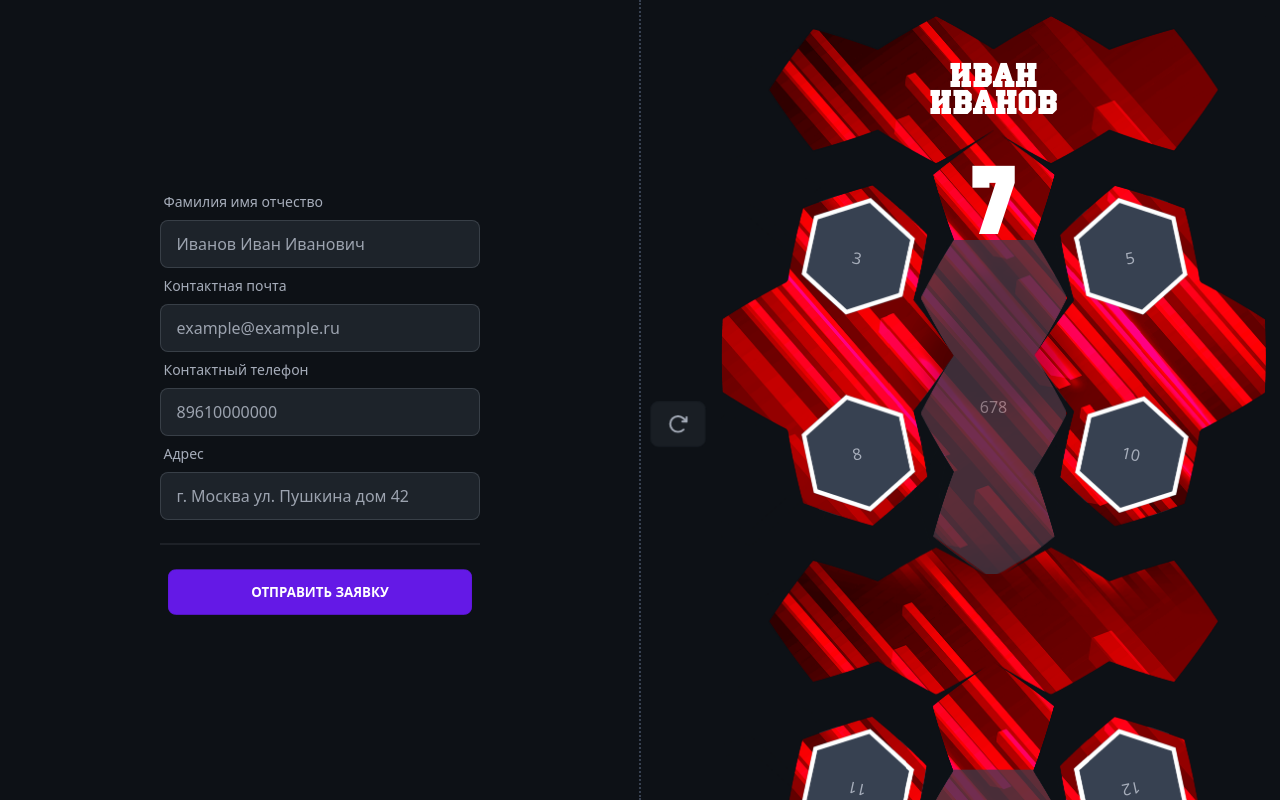
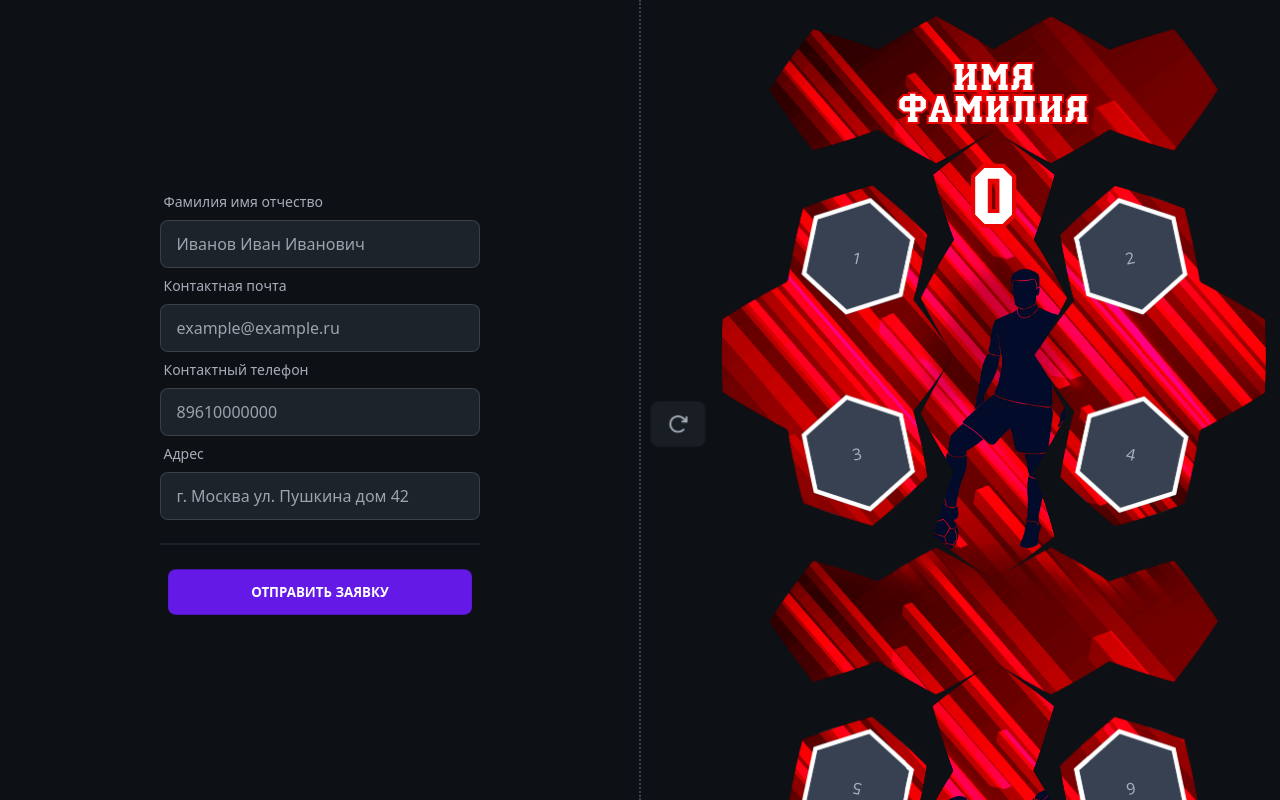
Before and after one commit to Sarylov/custom, a React (Vite) app: page /redball in a window 1280 px wide. Built offline with nearby package versions, Linux system fonts and the light colour scheme.

Commit message:
add true ids

```diff
--- a/src/modules/black-ball/constructor-black-ball.jsx
+++ b/src/modules/black-ball/constructor-black-ball.jsx
@@ -1,29 +1,44 @@
-import { useLayoutEffect, useRef, useState } from 'react';
+import {
+  useContext,
+  useEffect,
+  useLayoutEffect,
+  useRef,
+  useState,
+} from 'react';
 import grid from '../../assets/black_ball/grid.png';
 import { Modal } from '../../components/modal';
 import { PrintForm } from '../../components/print-form';
+import { BallConstructorContext } from '../../contexts/ball-constructor-context';
 
 export const ConstructorBlackBall = () => {
-  const [fullName, setFullName] = useState('Иван Иванов');
-  const [number, setNumber] = useState(7);
+  const { fullName, setFullName, number, setNumber } = useContext(
+    BallConstructorContext
+  );
   const refComponent = useRef(null);
   const [widthComponent, setWidthComponent] = useState(0);
 
+  useEffect(() => {
+    setFullName('Имя фамилия');
+    setNumber(0);
+  }, []);
+
   const numberStyles =
-    String(number).length > 1
+    number !== undefined
+      ? String(number)?.length > 1
         ? {
             fontSize: (widthComponent / 100) * 12,
-          top: '11%',
+            top: '11.5%',
           }
         : {
-          fontSize: (widthComponent / 100) * 17,
-          top: '9%',
-        };
+            fontSize: (widthComponent / 100) * 15,
+            top: '10.5%',
+          }
+      : {};
 
-  const nameParts = fullName.trim().split(' ');
-  const nameLen = nameParts.length;
-  const maxLenPart = nameParts.reduce(
-    (max, part) => (max < part.length ? part.length : max),
+  const nameParts = fullName?.trim()?.split(' ');
+  const nameLen = nameParts?.length;
+  const maxLenPart = nameParts?.reduce(
+    (max, part) => (max < part?.length ? part?.length : max),
     0
   );
 
@@ -33,21 +48,22 @@ export const ConstructorBlackBall = () => {
       ? defaultSize
       : defaultSize - maxLenPart * reduceBy);
 
-  const nameStyles =
-    (nameLen === 1 && {
-      fontSize: getWidth(6, 8, 0.2),
+  const nameStyles = fullName
+    ? (nameLen === 1 && {
+        fontSize: getWidth(6, 8, 0.3),
         top: '4.8%',
       }) ||
       (nameLen === 2 && {
-      fontSize: getWidth(12, 6, 0.12),
-      top: `${maxLenPart < 12 ? 4 : 4 + maxLenPart * 0.05}%`,
+        fontSize: getWidth(8, 7, 0.24),
+        top: `${maxLenPart < 8 ? 4 : 4 + maxLenPart * 0.08}%`,
         lineHeight: '82%',
       }) ||
       (nameLen === 3 && {
-      fontSize: getWidth(14, 4, 0.07),
-      top: `${maxLenPart < 14 ? 4.5 : 4.5 + maxLenPart * 0.02}%`,
+        fontSize: getWidth(13, 4, 0.07),
+        top: `${maxLenPart < 13 ? 4.3 : 4.3 + maxLenPart * 0.03}%`,
         lineHeight: '82%',
-    });
+      })
+    : {};
 
   useLayoutEffect(() => {
     function handleResize() {
@@ -68,16 +84,16 @@ export const ConstructorBlackBall = () => {
     >
       <>
         <pre
-          className="font-bold w-[98%] text-center absolute z-30 text-white leading-9 uppercase font-custom"
-          style={nameStyles}
+          className="font-bold w-[98%] text-center absolute z-30 text-white leading-9 uppercase font-custom "
+          style={{ ...nameStyles, pointerEvents: 'none' }}
         >
-          {fullName.trim().split(' ').join('\n')}
+          {fullName && fullName.trim().split(' ').join('\n')}
         </pre>
         <p
           className="font-bold w-[98%] text-center absolute z-30 text-white font-custom"
-          style={numberStyles}
+          style={{ ...numberStyles, pointerEvents: 'none' }}
         >
-          {number}
+          {number !== undefined && number}
         </p>
       </>
 
--- a/src/modules/red-ball/constructor-red-ball.jsx
+++ b/src/modules/red-ball/constructor-red-ball.jsx
@@ -1,35 +1,50 @@
-import { useContext, useLayoutEffect, useRef, useState } from 'react';
+import {
+  useContext,
+  useEffect,
+  useLayoutEffect,
+  useRef,
+  useState,
+} from 'react';
 import RedBallGrid from '../../assets/red_ball/grid.png';
 import Background from '../../assets/red_ball/black.png';
 import { BallConstructorContext } from '../../contexts/ball-constructor-context';
 import { SquareCell } from '../../components/square-cell';
 import { Modal } from '../../components/modal';
 import { PrintForm } from '../../components/print-form';
+import playerImage from '../../assets/images/player.png';
 
 const WIDTH = '17.6%';
 const HEIGHT = '10.4%';
 
 export const ConstructorRedBall = () => {
-  const [fullName, setFullName] = useState('Иван Иванов');
-  const [number, setNumber] = useState(7);
+  const { fullName, setFullName, number, setNumber } = useContext(
+    BallConstructorContext
+  );
   const refComponent = useRef(null);
   const [widthComponent, setWidthComponent] = useState(0);
 
+  useEffect(() => {
+    setFullName('Имя фамилия');
+    setNumber(0);
+  }, []);
+
   const numberStyles =
-    String(number).length > 1
+    number !== undefined
+      ? String(number)?.length > 1
         ? {
             fontSize: (widthComponent / 100) * 12,
-          top: '11%',
+            top: '11.5%',
           }
         : {
-          fontSize: (widthComponent / 100) * 17,
-          top: '10%',
-        };
+            fontSize: (widthComponent / 100) * 15,
+            top: '10.5%',
+          }
+      : {};
 
-  const nameParts = fullName.trim().split(' ');
-  const nameLen = nameParts.length;
-  const maxLenPart = nameParts.reduce(
-    (max, part) => (max < part.length ? part.length : max),
+  const nameParts = fullName?.trim()?.split(' ');
+  const nameLen = nameParts?.length;
+  const maxLenPart = nameParts?.reduce(
+    (max, part) => (max < part?.length ? part?.length : max),
     0
   );
 
@@ -39,21 +54,22 @@ export const ConstructorRedBall = () => {
       ? defaultSize
       : defaultSize - maxLenPart * reduceBy);
 
-  const nameStyles =
-    (nameLen === 1 && {
-      fontSize: getWidth(6, 8, 0.2),
+  const nameStyles = fullName
+    ? (nameLen === 1 && {
+        fontSize: getWidth(6, 8, 0.3),
         top: '4.8%',
       }) ||
       (nameLen === 2 && {
-      fontSize: getWidth(12, 6, 0.12),
-      top: `${maxLenPart < 12 ? 4 : 4 + maxLenPart * 0.05}%`,
+        fontSize: getWidth(8, 7, 0.24),
+        top: `${maxLenPart < 8 ? 4 : 4 + maxLenPart * 0.08}%`,
         lineHeight: '82%',
       }) ||
       (nameLen === 3 && {
-      fontSize: getWidth(14, 4, 0.07),
-      top: `${maxLenPart < 14 ? 4.5 : 4.5 + maxLenPart * 0.02}%`,
+        fontSize: getWidth(13, 4, 0.07),
+        top: `${maxLenPart < 13 ? 4.3 : 4.3 + maxLenPart * 0.03}%`,
         lineHeight: '82%',
-    });
+      })
+    : {};
 
   useLayoutEffect(() => {
     function handleResize() {
@@ -82,7 +98,8 @@ export const ConstructorRedBall = () => {
           className="absolute top-[16.9%] left-[16.7%] rotate-[12.3deg]"
           width={WIDTH}
           height={HEIGHT}
-          id={3}
+          preview={1}
+          id={9}
         />
 
         <SquareCell
@@ -92,7 +109,8 @@ export const ConstructorRedBall = () => {
           className="absolute top-[16.9%] right-[16.7%] -rotate-[12.3deg]"
           width={WIDTH}
           height={HEIGHT}
-          id={5}
+          preview={2}
+          id={13}
         />
         <SquareCell
           changeFile={changeFile}
@@ -101,7 +119,8 @@ export const ConstructorRedBall = () => {
           className="absolute top-[34.8%] left-[16.7%] -rotate-[12.3deg]"
           width={WIDTH}
           height={HEIGHT}
-          id={8}
+          preview={3}
+          id={12}
         />
         <SquareCell
           changeFile={changeFile}
@@ -110,7 +129,8 @@ export const ConstructorRedBall = () => {
           className="absolute top-[34.8%] right-[16.6%] rotate-[12.3deg]"
           width={WIDTH}
           height={HEIGHT}
-          id={10}
+          preview={4}
+          id={16}
         />
         {/* нижняя часть */}
         <SquareCell
@@ -120,7 +140,8 @@ export const ConstructorRedBall = () => {
           className="absolute top-[65.3%] left-[16.7%] rotate-[192.3deg]"
           width={WIDTH}
           height={HEIGHT}
-          id={11}
+          preview={5}
+          id={25}
         />
 
         <SquareCell
@@ -130,7 +151,8 @@ export const ConstructorRedBall = () => {
           className="absolute top-[65.3%] right-[16.6%] -rotate-[192.3deg]"
           width={WIDTH}
           height={HEIGHT}
-          id={12}
+          preview={6}
+          id={29}
         />
         <SquareCell
           changeFile={changeFile}
@@ -139,7 +161,8 @@ export const ConstructorRedBall = () => {
           className="absolute top-[83.3%] left-[16.7%] -rotate-[192.3deg]"
           width={WIDTH}
           height={HEIGHT}
-          id={15}
+          preview={7}
+          id={28}
         />
         <SquareCell
           changeFile={changeFile}
@@ -148,22 +171,23 @@ export const ConstructorRedBall = () => {
           className="absolute top-[83.3%] right-[16.7%] rotate-[192.3deg]"
           width={WIDTH}
           height={HEIGHT}
-          id={17}
+          preview={8}
+          id={31}
         />
       </>
       {/* надписи */}
       <>
         <pre
-          className="font-bold w-[98%] text-center absolute z-30 text-white leading-9 uppercase font-custom"
+          className="font-bold w-[98%] text-center absolute z-30 text-white leading-9 uppercase font-custom stroke"
           style={nameStyles}
         >
-          {fullName.trim().split(' ').join('\n')}
+          {fullName && fullName.trim().split(' ').join('\n')}
         </pre>
         <p
-          className="font-bold  text-center absolute z-30 text-white font-custom inline-block left-[50%] -translate-x-[50%]"
+          className="font-bold  text-center absolute z-30 text-white font-custom inline-block left-[50%] -translate-x-[50%] stroke"
           style={numberStyles}
         >
-          {number}
+          {number !== undefined && number}
         </p>
         <Modal
           title="Введите данные"
@@ -173,8 +197,8 @@ export const ConstructorRedBall = () => {
           }
         >
           <div
-            className="absolute left-1/2 w-[50%] top-[2%] z-30 -translate-x-[50%]  cursor-pointer "
-            style={{ height: '14%' }}
+            className="absolute left-1/2 w-[40%] -top-[3.5%] z-[30]  -translate-x-[50%] cursor-pointer rotate-45 flex justify-center"
+            style={{ height: '20%' }}
           ></div>
         </Modal>
       </>
@@ -188,24 +212,39 @@ export const ConstructorRedBall = () => {
         changeFile={changeFile}
         changeCropped={changeCropped}
         classNameWrapper=" grid-ball-cell w-full"
-        className="absolute top-[20.4%] left-[50%] opacity-70  -translate-x-[50%] z-20 "
+        className="absolute top-[20.4%] left-[50%] -translate-x-[50%] z-20 "
         width={'26.2%'}
         height={'30.5%'}
-        id={678}
-        // isTransparentBackground
+        id={'6_7_8'}
+        isTransparentBackground
+        preview={
+          <img
+            src={playerImage}
+            alt="player example"
+            className="w-full h-full object-cover"
+          />
+        }
         cropAspect={1 / 2.5}
       />
       <SquareCell
         changeFile={changeFile}
         changeCropped={changeCropped}
         classNameWrapper=" grid-ball-cell w-full"
-        className="absolute top-[68.8%] left-[50%] opacity-70  -translate-x-[50%] z-20 rotate-180 "
+        className="absolute top-[68.8%] left-[50%] -translate-x-[50%] z-20 rotate-180 "
         width={'26.2%'}
         height={'31%'}
-        id={16}
-        // isTransparentBackground
+        id={'22_23_24'}
+        isTransparentBackground
+        preview={
+          <img
+            src={playerImage}
+            alt="player example"
+            className="w-full h-full object-cover"
+          />
+        }
         cropAspect={1 / 2.5}
       />
+
       <img
         onLoad={() => {
           setWidthComponent(refComponent.current.offsetWidth);
```
Also changed, not shown: src/modules/white-ball/constructor-white-ball.jsx (+34 -17 lines). Lines whose indentation alone changed are shown as unchanged.
